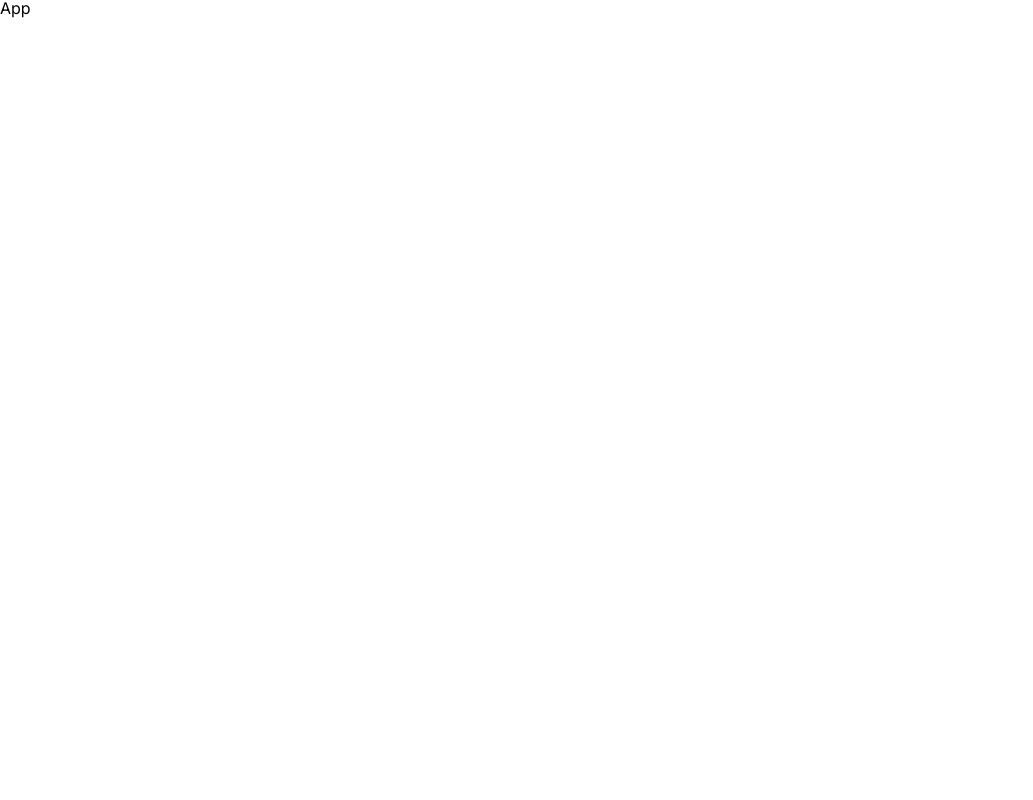
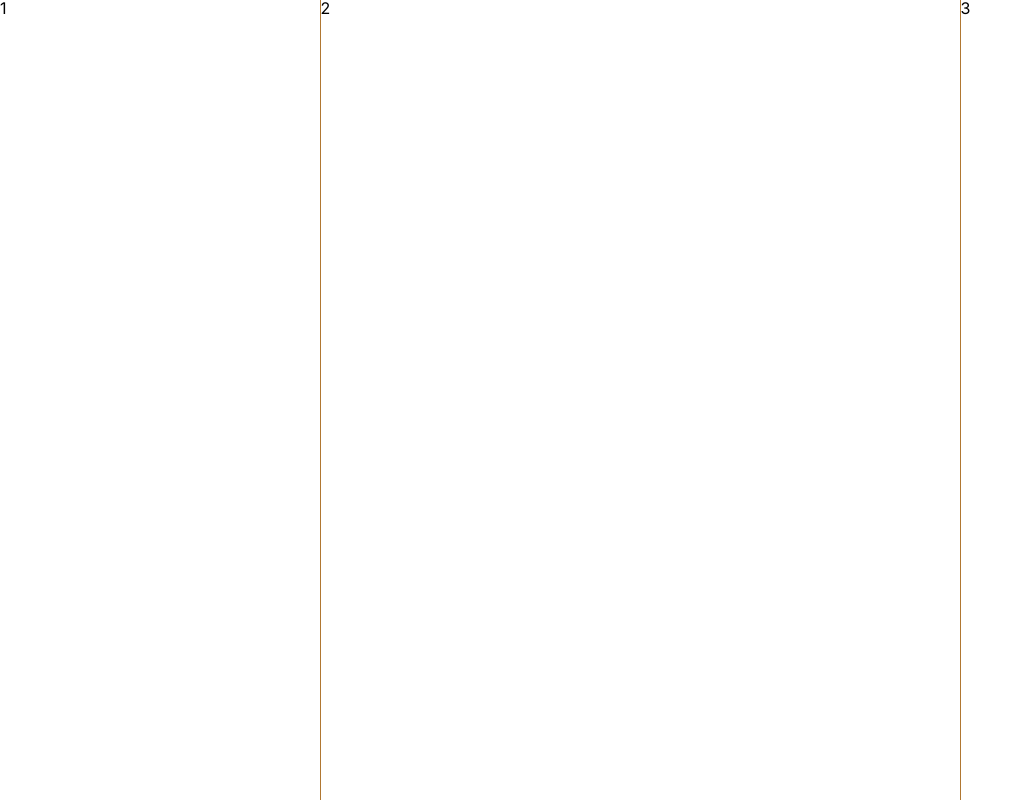
Before and after one commit to SumiSeo/react-ype, a React (Create React App) app: page / in a window 1280 px wide. Shown: the whole page, without its empty margins (0-1033 px from the left). Built offline with nearby package versions, Linux system fonts and the light colour scheme.

Commit message:
add grid line to basic layout

```diff
--- a/src/components/App/App.tsx
+++ b/src/components/App/App.tsx
@@ -1,7 +1,12 @@
 import "../scss/main.scss";
+import Layout from "../Layout/Layout";
 
 const App = (): JSX.Element => {
-  return <div>App</div>;
+  return (
+    <div>
+      <Layout />
+    </div>
+  );
 };
 
 export default App;
--- /dev/null
+++ b/src/components/Layout/Layout.scss
@@ -0,0 +1,11 @@
+.layout {
+  width: 100%;
+  height: 100vh;
+  background-color: #b07732;
+  display: grid;
+  grid-template-columns: 1fr 2fr 1fr;
+  gap: 1px;
+  &__column {
+    background-color: white;
+  }
+}
--- /dev/null
+++ b/src/components/Layout/Layout.tsx
@@ -0,0 +1,13 @@
+import "./Layout.scss";
+
+const Layout = (): JSX.Element => {
+  return (
+    <div className="layout">
+      <div className="layout__column">1</div>
+      <div className="layout__column">2</div>
+      <div className="layout__column">3</div>
+    </div>
+  );
+};
+
+export default Layout;
```
